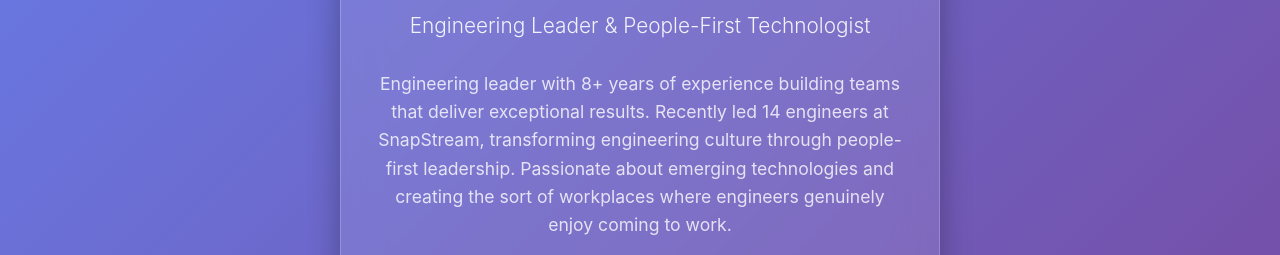
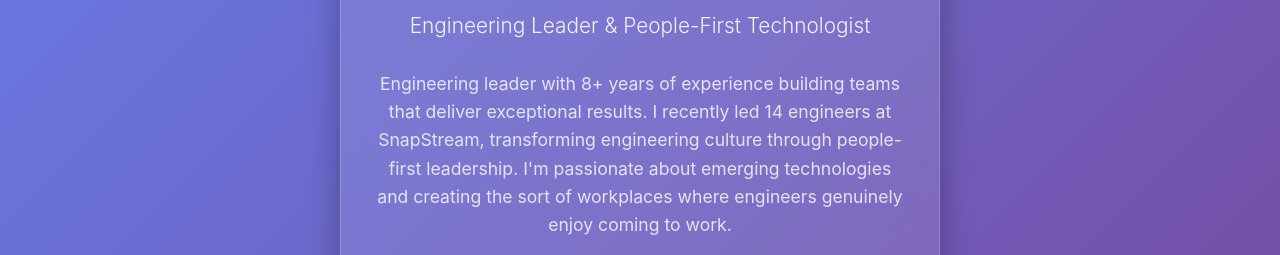
Before and after one commit to VerilyPete/peterhollmer.com, a plain HTML site: page src/index.html in a window 1280 px wide. Shown: the part 317-572 px from the top of the page. Drawn offline with Linux system fonts and the light colour scheme.

Commit message:
Further bio tweaks

```diff
--- a/src/index.html
+++ b/src/index.html
@@ -712,10 +712,10 @@
           </p>
 
           <p class="description">
-            Engineering leader with 8+ years of experience building teams that
-            deliver exceptional results. Recently led 14 engineers at SnapStream,
+            Engineering leader with 8+ years of experience building teams
+            that deliver exceptional results. I recently led 14 engineers at SnapStream,
             transforming engineering culture through people-first leadership.
-            Passionate about emerging technologies and creating the sort of
+            I'm passionate about emerging technologies and creating the sort of
             workplaces where engineers genuinely enjoy coming to work.
           </p>
         </header>
```
